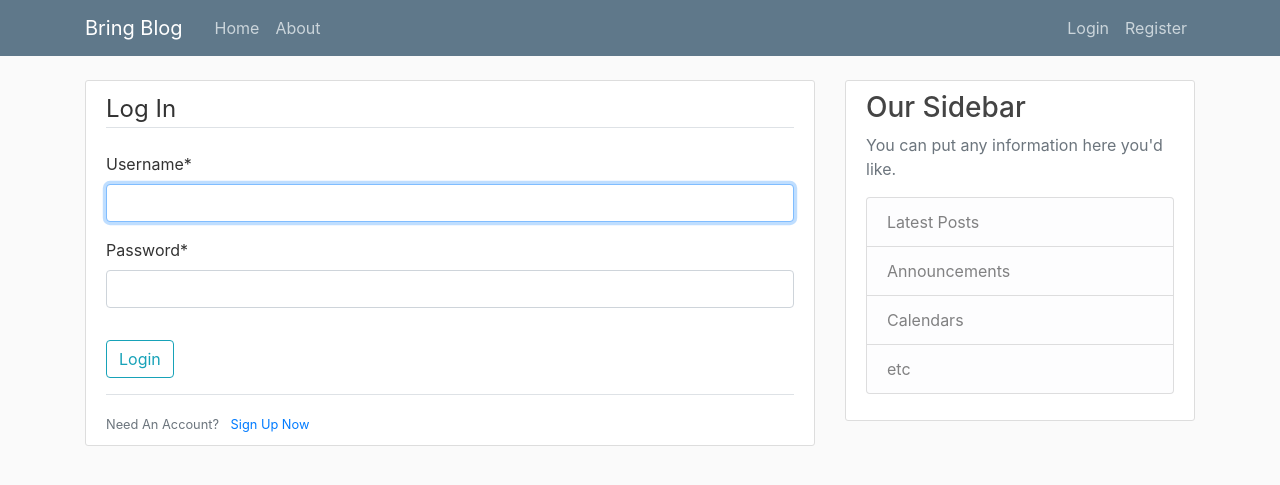
After one commit to Roychela/Bring-Blog, a Django app: page /login/ in a window 1280 px wide. The commit adds this page. Shown: the top 485 px of the page. Run offline with Django 3.2, Linux system fonts and the light colour scheme; some libraries are stand-ins or nearby versions.

Commit message:
Add login and logout authentication

```diff
--- a/blog/templates/blog/base.html
+++ b/blog/templates/blog/base.html
@@ -32,9 +32,14 @@
               <a class="nav-item nav-link" href="{% url 'blog-about' %}">About</a>
             </div>
             <!-- Navbar Right Side -->
-            <div class="navbar-nav">
-              <a class="nav-item nav-link" href="#">Login</a>
-              <a class="nav-item nav-link" href="#">Register</a>
+           <div class="navbar-nav">
+              {% if user.is_authenticated %}
+                <a class="nav-item nav-link" href="{% url 'profile' %}">Profile</a>
+                <a class="nav-item nav-link" href="{% url 'logout' %}">Logout</a>
+              {% else %}
+                <a class="nav-item nav-link" href="{% url 'login' %}">Login</a>
+                <a class="nav-item nav-link" href="{% url 'register' %}">Register</a>
+              {% endif %}
             </div>
           </div>
         </div>
--- a/django_project/urls.py
+++ b/django_project/urls.py
@@ -14,11 +14,21 @@
     2. Add a URL to urlpatterns:  path('blog/', include('blog.urls'))
 """
 from django.contrib import admin
+from django.contrib.auth import views as auth_views
 from django.urls import path, include
+from django.conf import settings
+from django.conf.urls.static import static
 from users import views as user_views
 
 urlpatterns = [
     path('admin/', admin.site.urls),
     path('register/', user_views.register, name='register'),
+    path('profile/', user_views.profile, name='profile'),
+    path('login/', auth_views.LoginView.as_view(template_name='users/login.html'), name='login'),
+    path('logout/', auth_views.LogoutView.as_view(template_name='users/logout.html'), name='logout'),
     path('', include('blog.urls')),
 ]
+
+
+if settings.DEBUG:
+    urlpatterns += static(settings.MEDIA_URL, document_root=settings.MEDIA_ROOT)
--- /dev/null
+++ b/users/templates/users/login.html
@@ -0,0 +1,21 @@
+{% extends "blog/base.html" %}
+{% load crispy_forms_tags %}
+{% block content %}
+    <div class="content-section">
+        <form method="POST">
+            {% csrf_token %}
+            <fieldset class="form-group">
+                <legend class="border-bottom mb-4">Log In</legend>
+                {{ form|crispy }}
+            </fieldset>
+            <div class="form-group">
+                <button class="btn btn-outline-info" type="submit">Login</button>
+            </div>
+        </form>
+        <div class="border-top pt-3">
+            <small class="text-muted">
+                Need An Account? <a class="ml-2" href="{% url 'register' %}">Sign Up Now</a>
+            </small>
+        </div>
+    </div>
+{% endblock content %}
```
Also changed, not shown: users/templates/users/logout.html (added, +9 -0 lines), users/templates/users/profile.html (added, +14 -0 lines), users/views.py (+8 -2 lines).
